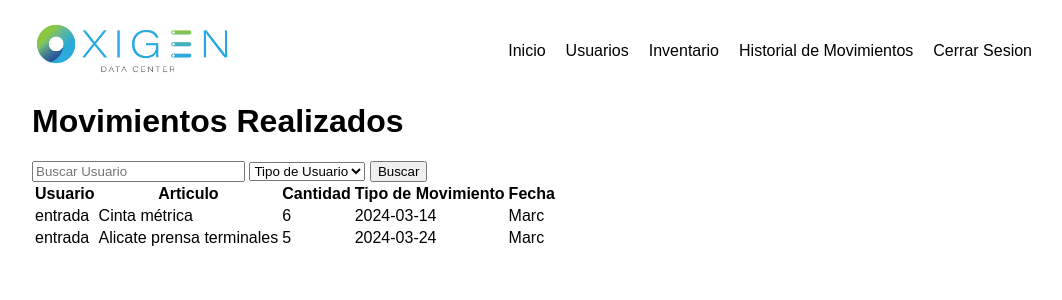
After one commit to Mafegar/oxigendc-inventario, a PHP site: page /ver_movimientos.php in a window 1280 px wide. The commit adds this page. Shown: the top 300 px of the page, without its empty margins (108-1170 px from the left). Run offline with PHP 8.4, Linux system fonts and the light colour scheme; a user stored in the database is signed in; data comes from the database, SQL or seed files in the repository; both versions use the stored data as it was after the commit.

Commit message:
trabajo 14/03/2024

```diff
--- a/crear_usuarios.php
+++ b/crear_usuarios.php
@@ -253,7 +253,7 @@
                     </ul> -->
                 </li>
 
-                <li><a href="">Historial de Movimientos</a></li>
+                <li><a href="./ver_movimientos.php">Historial de Movimientos</a></li>
                 <li><a href="./conexion_bd/cerrar_sesion.php">Cerrar Sesion</a></li>
             </ul>
         </nav>
--- a/index.html
+++ b/index.html
@@ -6,7 +6,7 @@
     <meta charset="UTF-8">
     <meta name="viewport" content="width=device-width, initial-scale=1.0">
     <link href='https://unpkg.com/boxicons@2.1.4/css/boxicons.min.css' rel='stylesheet'>
-    <link rel="stylesheet" href="./index.css">
+    <link rel="stylesheet" href="./styles/index.css">
     <title>Inicio de Sesion</title>
 </head>
 <body>
--- a/inventario_admin.php
+++ b/inventario_admin.php
@@ -21,7 +21,7 @@
     <meta name="viewport" content="width=device-width, initial-scale=1.0">
     <link href='https://unpkg.com/boxicons@2.1.4/css/boxicons.min.css' rel='stylesheet'>
     <!-- <link rel="stylesheet" href="./styles/inventario_admin.css"> -->
-    <title>Document</title>
+    <title>Inventario</title>
 
     <style>
         html,body{
@@ -73,7 +73,7 @@
                 <li><a href="./inventario_admin.php">Inicio</a></li>
                 <li><a href="./crear_usuarios.php">Usuarios</a></li>
                 <li><a href="./anadir_articulo.php">Inventario</a></li>
-                <li><a href="">Historial de Movimientos</a></li>
+                <li><a href="./ver_movimientos.php">Historial de Movimientos</a></li>
                 <li><a href="./conexion_bd/cerrar_sesion.php">Cerrar Sesion</a></li>
             </ul>
         </nav>
--- /dev/null
+++ b/ver_movimientos.php
@@ -0,0 +1,174 @@
+
+<?php
+
+    session_start();
+    require_once "./conexion_bd/conexion.php";
+
+    // Verificamos si el usuario ha iniciado sesión.
+    if(isset($_SESSION['username'])){
+        $username = $_SESSION['username'];
+    } else {
+        header("location: ./index.html");
+        exit();
+    }
+
+    // Consulta para obtener los datos de la tabla de Entradas.
+    $sqlMovimiento = "SELECT * FROM movimientos";
+    $resultEntradas = mysqli_query($conn, $sqlMovimiento);
+
+
+
+
+?>
+
+<!DOCTYPE html>
+<html lang="en">
+<head>
+    <meta charset="UTF-8">
+    <meta name="viewport" content="width=device-width, initial-scale=1.0">
+    <link href='https://unpkg.com/boxicons@2.1.4/css/boxicons.min.css' rel='stylesheet'>
+    <title>Ver Movimientos</title>
+
+    <style>
+
+        html,body{
+            margin: 0;
+            padding: 0;
+            font-family: "Raleway", sans-serif;
+        }
+
+        /* MENU */
+
+        header{
+            display: flex;
+            justify-content: space-between;
+            align-items: center;
+            width: 1000px;
+            margin: auto;
+            margin-top: 20px;
+        }
+
+        nav ul{
+            display: flex;
+            gap: 20px;
+        }
+
+        nav ul li{
+            list-style: none;
+        }
+
+        nav ul li a{
+            text-decoration: none;
+            color: black;
+        }
+
+        .logo img{
+            width: 200px;
+        }
+
+        /* CUERPO */
+
+        #cuerpo{
+            width: 1000px;
+            margin: auto;
+        }
+
+        /* FUNCIONES DE ARTICULOS */
+
+        .funciones-movimientos{
+            display: flex;
+            justify-content: space-between;
+        }
+
+        .botones-acciones{
+            display: flex;
+            gap: 10px;
+        }
+
+        #barra-buscar{
+            width: 205px;
+        }
+
+    </style>
+
+
+</head>
+<body>
+
+    <header>
+        <div class="logo">
+            <a href="./inventario_admin.html"><img src="./img/logo-oxigen.png" alt=""></a>
+        </div>
+        <nav>
+            <ul>
+                <li><a href="./inventario_admin.php">Inicio</a></li>
+                <li><a href="./crear_usuarios.php">Usuarios</a></li>
+                <li><a href="./anadir_articulo.php">Inventario</a>
+                    <!-- <ul>
+                        <li><a href="">Entradas</a></li>
+                        <li><a href="">Salidas</a></li>
+                    </ul> -->
+                </li>
+
+                <li><a href="./ver_movimientos.php">Historial de Movimientos</a></li>
+                <li><a href="./conexion_bd/cerrar_sesion.php">Cerrar Sesion</a></li>
+            </ul>
+        </nav>
+    </header>
+
+
+    <div id="cuerpo">
+        <h1>Movimientos Realizados</h1>
+    <div class="movimientos">
+
+        <form action="" method="post">
+
+            <div class="funciones-movimientos">
+                <div class="buscador">
+                    <input type="text" name="barra-buscar" id="barra-buscar" placeholder="Buscar Usuario">
+                    <select name="buscar-tipo-mov" id="buscar-tipo-mov">
+                        <option value="">Tipo de Usuario</option>
+                        <option value="1">Entradas</option>
+                        <option value="0">Salidas</option>
+                    </select>
+                    <input type="submit" name="boton-buscar" id="boton-buscar" value="Buscar">
+
+                </div>
+            </div>
+
+            <div class="tabla-movimientos">
+
+                <table>
+                    <tr>
+                        <th>Usuario</th>
+                        <th>Articulo</th>
+                        <th>Cantidad</th>
+                        <th>Tipo de Movimiento</th>
+                        <th>Fecha</th>
+                    </tr>
+
+                    <?php
+                        while($row = mysqli_fetch_assoc($resultEntradas)){
+                            echo "<tr>";
+                            echo "<td>" . $row["tipo_movimiento"] . "</td>";
+                            echo "<td>" . $row["nombre_articulo"] . "</td>";
+                            echo "<td>" . $row["unidades"] . "</td>";
+                            echo "<td>" . $row["fecha_movimiento"] . "</td>";
+                            echo "<td>" . $row["nombre_usuario"] . "</td>";
+                            echo "</tr>";
+                        }
+                    ?>
+                </table>
+
+
+
+            </div>
+
+        </form>
+
+
+    </div>
+
+
+</body>
+</html>
```
Also changed, not shown: admin_articulos.php (+22 -2 lines), anadir_articulo.php (+23 -3 lines), conexion_bd/inventario.sql (added, +224 -0 lines), styles/index.css (renamed from index.css).
